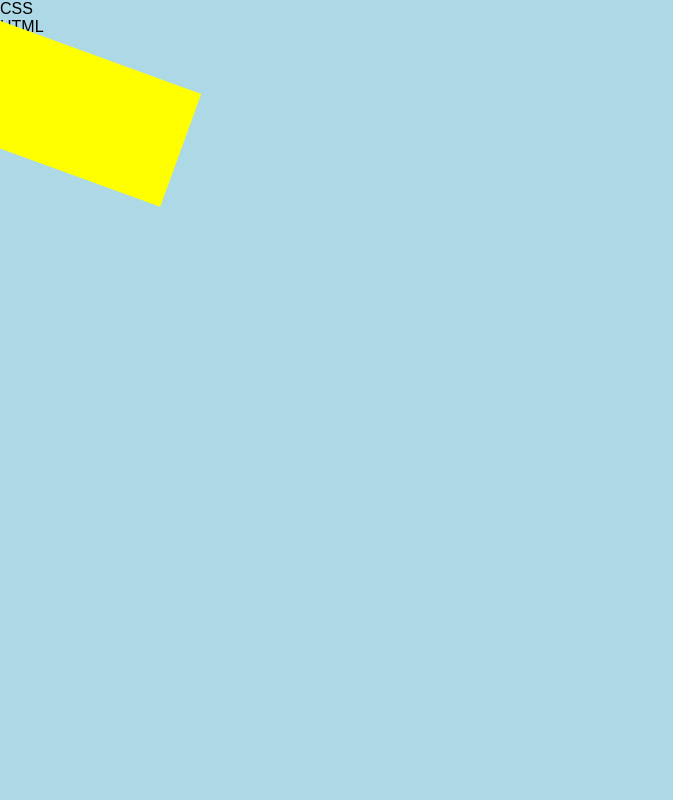
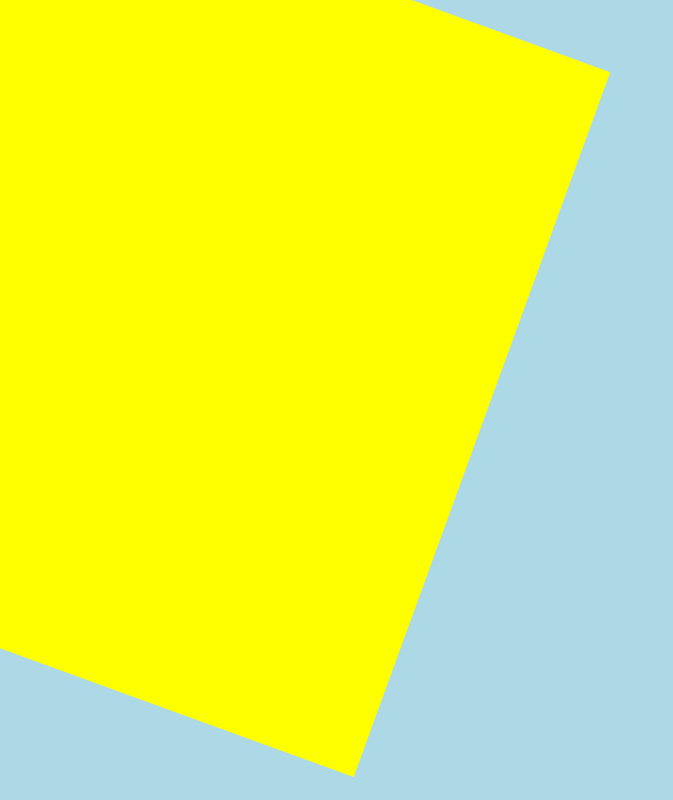
Before and after one commit to amymgardiner/Sass-Practice, a website: page src/Index.html in a window 1280 px wide. Shown: the whole page, without its empty margins (0-673 px from the left). Drawn offline with Linux system fonts and the light colour scheme.

Commit message:
finished lesson on mixins

```diff
--- a/sass/index.scss
+++ b/sass/index.scss
@@ -36,14 +36,37 @@ body{
     }
 }
 
+// .container nav ul > li:nith-child(1){
+//     font-size:1em;
+// }
+
 
 // Mixins are like a function with JavaScript but with different syntax
+// A mixin lets you make a CSS declaration that you want to re-use throughout your site
 
-.transform{
-    width:150px;
-    height:80px;
+@mixin transform_Me($prop1, $prop2) {
+    width:$prop1;
+    height:$prop2;
     background-color: yellow;
     -ms-transform: rotate(20deg) scale(1.5);  /*IE 9*/
     -webkit-transform: rotate(20deg) scale(1.5);  /*Safari 3-8*/
     transform: rotate(20deg) scale(1.5);
 }
+
+.transform{
+    @include transform_Me(400px, 500px);
+    font-size: 3em;
+}
+
+.transform-2{
+    @include transform_Me(200px, 300px);
+}
+
+// .transform{
+//     width:150px;
+//     height:80px;
+//     background-color: yellow;
+//     -ms-transform: rotate(20deg) scale(1.5);  /*IE 9*/
+//     -webkit-transform: rotate(20deg) scale(1.5);  /*Safari 3-8*/
+//     transform: rotate(20deg) scale(1.5);
+// }
```
Also changed, not shown: src/Index.html (+1 -3 lines), css/style.css, 1 other file.
